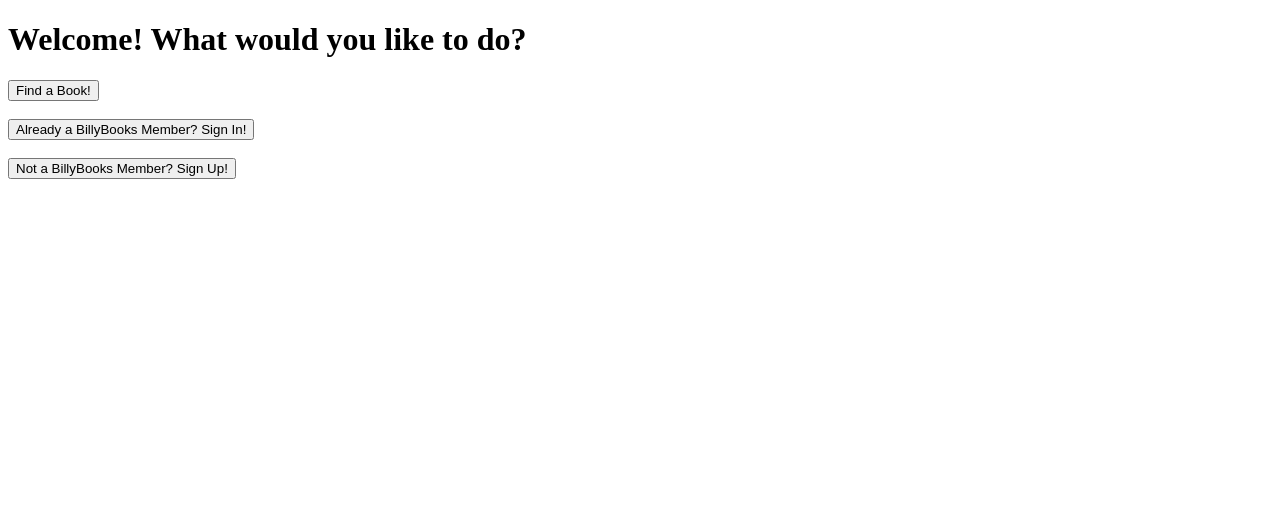
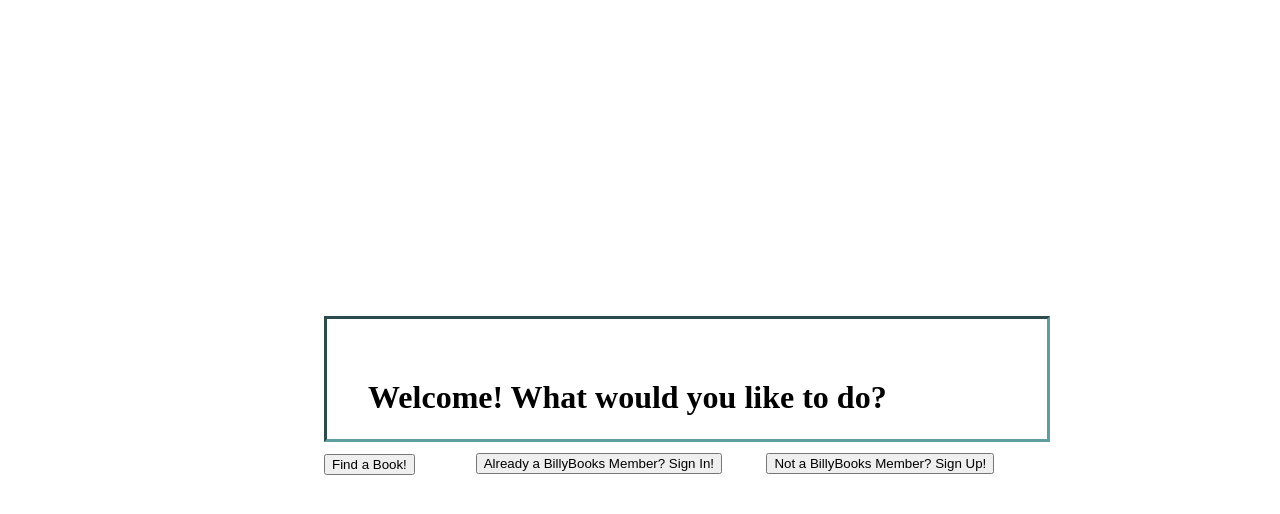
Before and after one commit to harbm17/BillyBooks, a Flask app: template ServerFolder/templates/weclome.html in a window 1280 px wide. Shown: the top 514 px of the page. Run offline with Flask 2, Linux system fonts and the light colour scheme; the template is opened without the code that fills it, so the values that code supplies are empty.

Commit message:
modified welcome page

```diff
--- a/ServerFolder/templates/weclome.html
+++ b/ServerFolder/templates/weclome.html
@@ -3,16 +3,24 @@
 	they want to do and they can either select a book or publish a book.-->
 <!DOCTYPE html>
 <html>
+	<link rel = "stylesheet" href = "welcome.css">
 	<body>
-		<h1>Welcome! What would you like to do?</h1>
+		<div class = "welcomeBorder"></div>
+		<h1 class = "welcomeMsg">Welcome! What would you like to do?</h1>
+		<div class = "searchButton">
 			<a href = "searchBook.html">
 				<button>Find a Book!</button>
-		</a><br><br>
+			</a><br>
+		</div>
+		<div class = "signInButton">
 			<a href = "signIn.html">
 				<button>Already a BillyBooks Member? Sign In!</button>
-		</a><br><br>
+			</a><br>
+		</div>
+		<div class = "signUpButton">
 			<a href = "signUp.html">
 				<button>Not a BillyBooks Member? Sign Up!</button>
 			</a>
+		</div>
 	</body>
 </html>
--- /dev/null
+++ b/ServerFolder/templates/welcome.css
@@ -0,0 +1,31 @@
+.welcomeMsg
+{
+    text-align: center;
+    margin-top: -5%;
+    margin-right: 2%;
+}
+.welcomeBorder
+{
+    border-style: inset;
+    border-color: cadetblue;
+    min-height: 15vh;
+    width: 90vh;
+    display: flex;
+    margin-top: 25%;
+    margin-left: 25%;
+}
+.searchButton
+{
+    margin-left: 25%;
+    margin-top: 3%;
+}
+.signInButton
+{
+    margin-left: 37%;
+    margin-top: -1.7%;
+}
+.signUpButton
+{
+    margin-left: 60%;
+    margin-top: -1.7%;
+}
```
Lines whose indentation alone changed are shown as unchanged.
